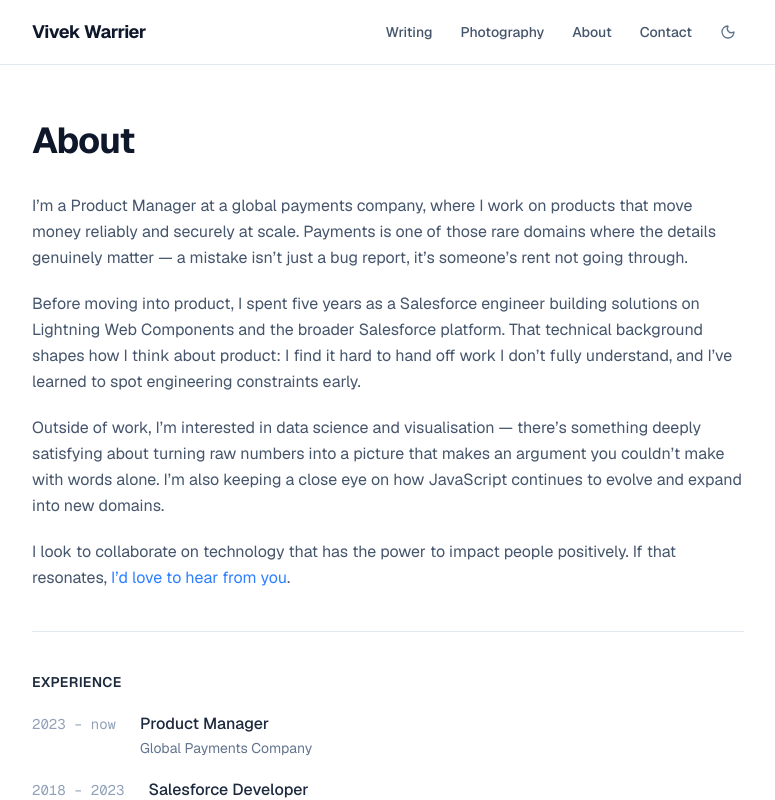
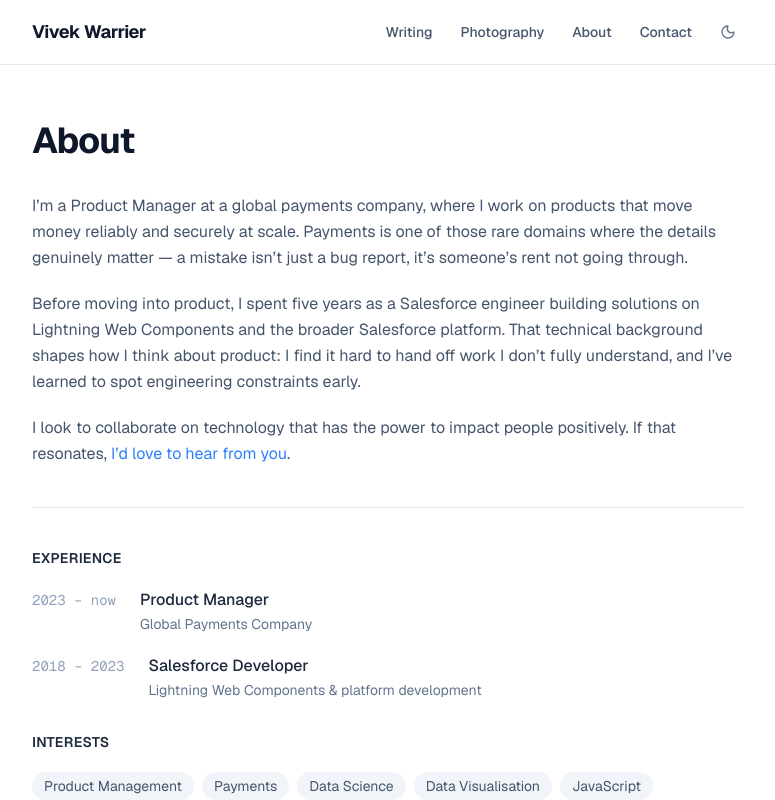
Before and after one commit to vwarrier-afk/vwarrier-afk, a Next.js app: page /about in a window 1280 px wide. Shown: the top 800 px of the page, without its empty margins (252-1027 px from the left). Built offline with nearby package versions, Linux system fonts and the light colour scheme.

Commit message:
Updated the about me paragraphs

```diff
--- a/src/app/about/page.tsx
+++ b/src/app/about/page.tsx
@@ -3,7 +3,7 @@ import type { Metadata } from "next";
 export const metadata: Metadata = {
   title: "About",
   description:
-    "About Vivek Warrier — Product Manager, technologist, and data enthusiast.",
+    "About Vivek Warrier — Product Manager, tech enthusiast, and lifelong learner. I work on products that move money reliably and securely at scale.",
 };
 
 const experience = [
@@ -51,14 +51,14 @@ export default function AboutPage() {
           don&rsquo;t fully understand, and I&rsquo;ve learned to spot
           engineering constraints early.
         </p>
-        <p>
+        {/* <p> //Commented to avoid misinformation about myself :P
           Outside of work, I&rsquo;m interested in data science and
           visualisation &mdash; there&rsquo;s something deeply satisfying about
           turning raw numbers into a picture that makes an argument you
           couldn&rsquo;t make with words alone. I&rsquo;m also keeping a
           close eye on how JavaScript continues to evolve and expand into
           new domains.
-        </p>
+        </p> */}
         <p>
           I look to collaborate on technology that has the power to impact
           people positively. If that resonates,{" "}
```
Also changed, not shown: 1 other file (tests, documents, lock files or other folders).
